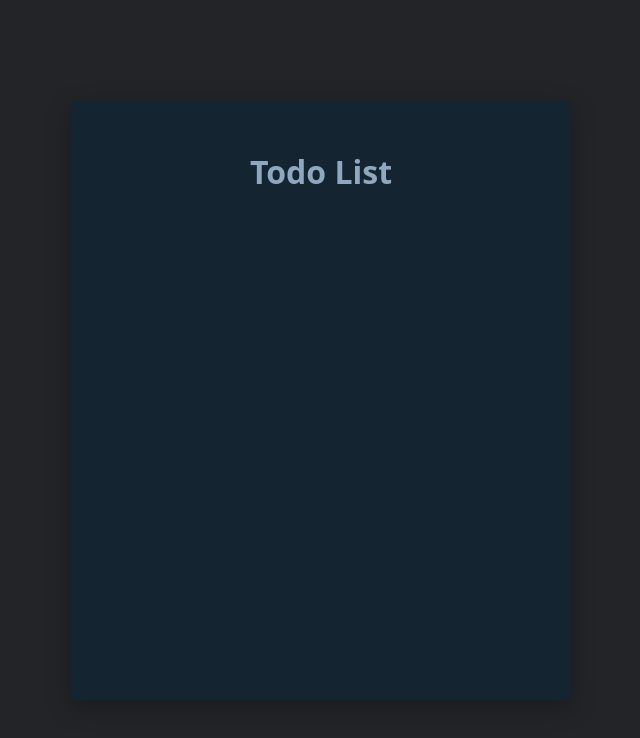
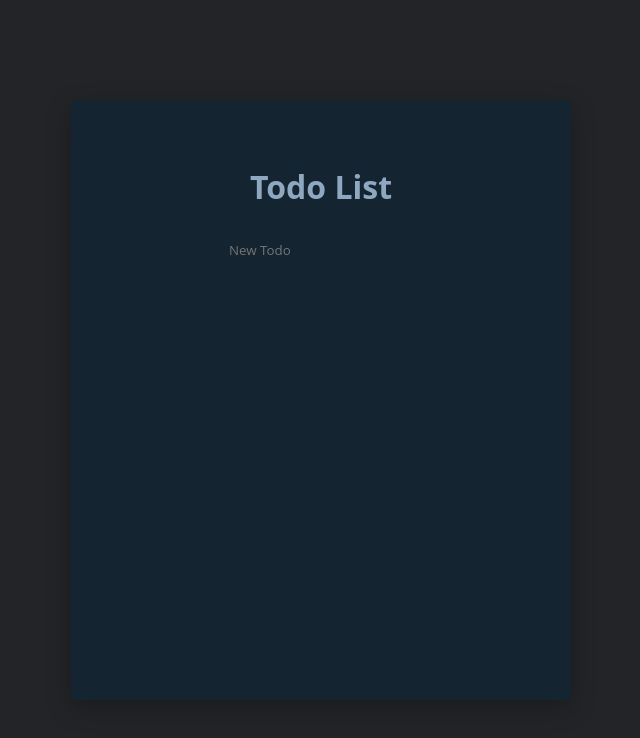
Before and after one commit to MuhammadRashi/TodoApp, a React (Vite) app in the folder TodoApp/: page / in a window 1280 px wide. Shown: the top 738 px of the page, without its empty margins (319-959 px from the left). Built offline with nearby package versions, Linux system fonts and the light colour scheme.

Commit message:
input button add

```diff
--- /dev/null
+++ b/TodoApp/src/components/TextInput/TextInput.css
@@ -0,0 +1,12 @@
+.input-container input{
+    margin-top: 10px;
+    border: none;
+    padding: 8px;
+    text-align: left;
+    width: 200px;
+    background-color: #152431;
+    /* outline: none; */
+    /* border: 1px ; */
+    align-items: flex-start;
+
+}
--- /dev/null
+++ b/TodoApp/src/components/TextInput/TextInput.jsx
@@ -0,0 +1,14 @@
+import React from 'react'
+import { Fragment } from 'react'
+import './TextInput.css'
+
+export const TextInput = () => {
+  return (
+
+    <Fragment>
+        <div className='input-container'>
+            <input type="text" className="text" placeholder='New Todo' />
+        </div>
+    </Fragment>
+  )
+}
--- a/TodoApp/src/components/Todo.css
+++ b/TodoApp/src/components/Todo.css
@@ -3,7 +3,9 @@
     max-width: 500px;
      width: 500px;
      display: flex;
-     justify-content: center;
+     flex-direction: column;
+     /* justify-content: center; */
+     text-align: center;
      padding: 10%;
      height: 600px;
      border-radius: 6px;
@@ -13,4 +15,7 @@
 
 .todo-container h1{
     color: #8FA8C1;
+    padding: 10px;
+    margin: 5px;
+    outline: none;
 }
--- a/TodoApp/src/components/Todo.jsx
+++ b/TodoApp/src/components/Todo.jsx
@@ -1,5 +1,6 @@
 import React, { Fragment } from 'react'
 import './Todo.css'
+import { TextInput } from './TextInput/TextInput'
 
 export const Todo = () => {
   return (
@@ -9,6 +10,9 @@ export const Todo = () => {
             {/* <div className='head-container'> */}
                 <h1>Todo List</h1>
             {/* </div> */}
+            <div>
+            <TextInput/>
+            </div>
         </div>
     </Fragment>
   )
```
